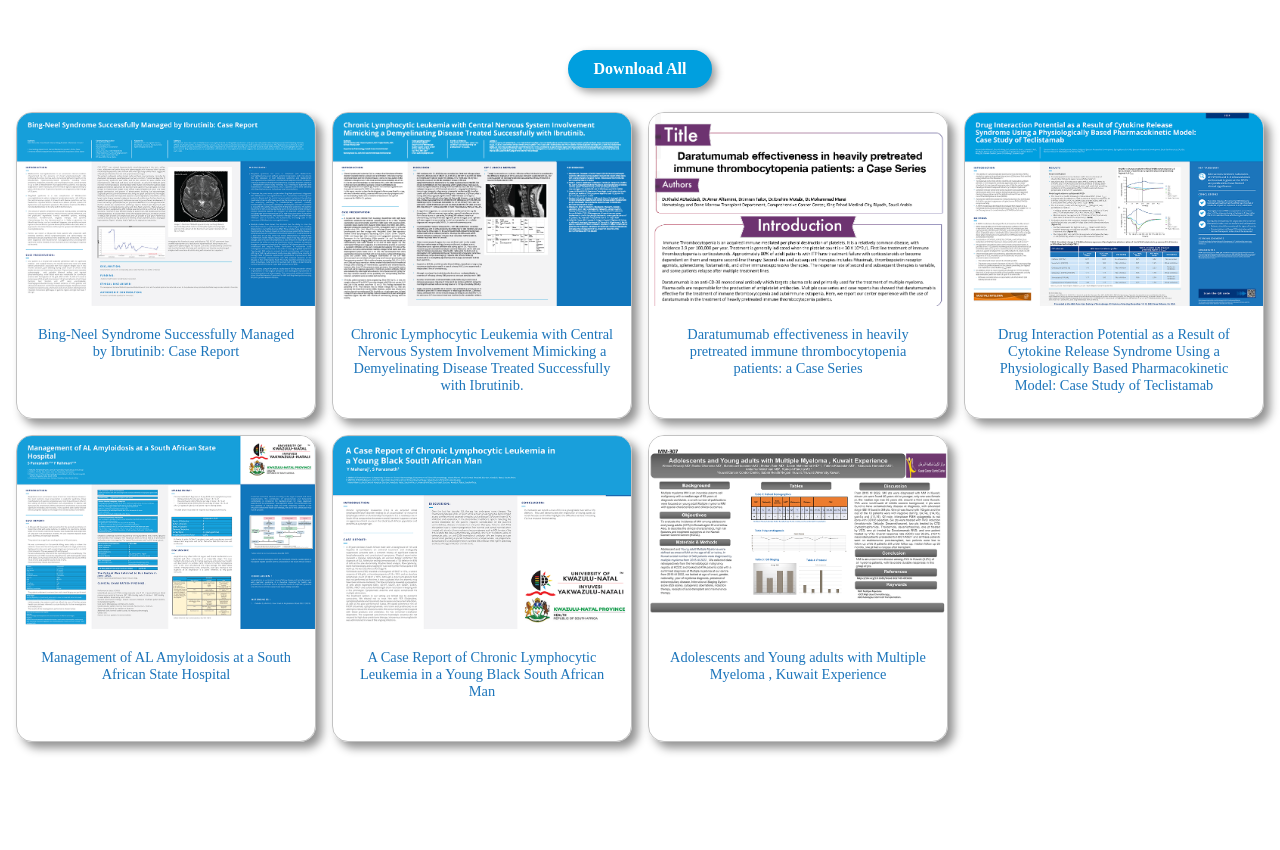
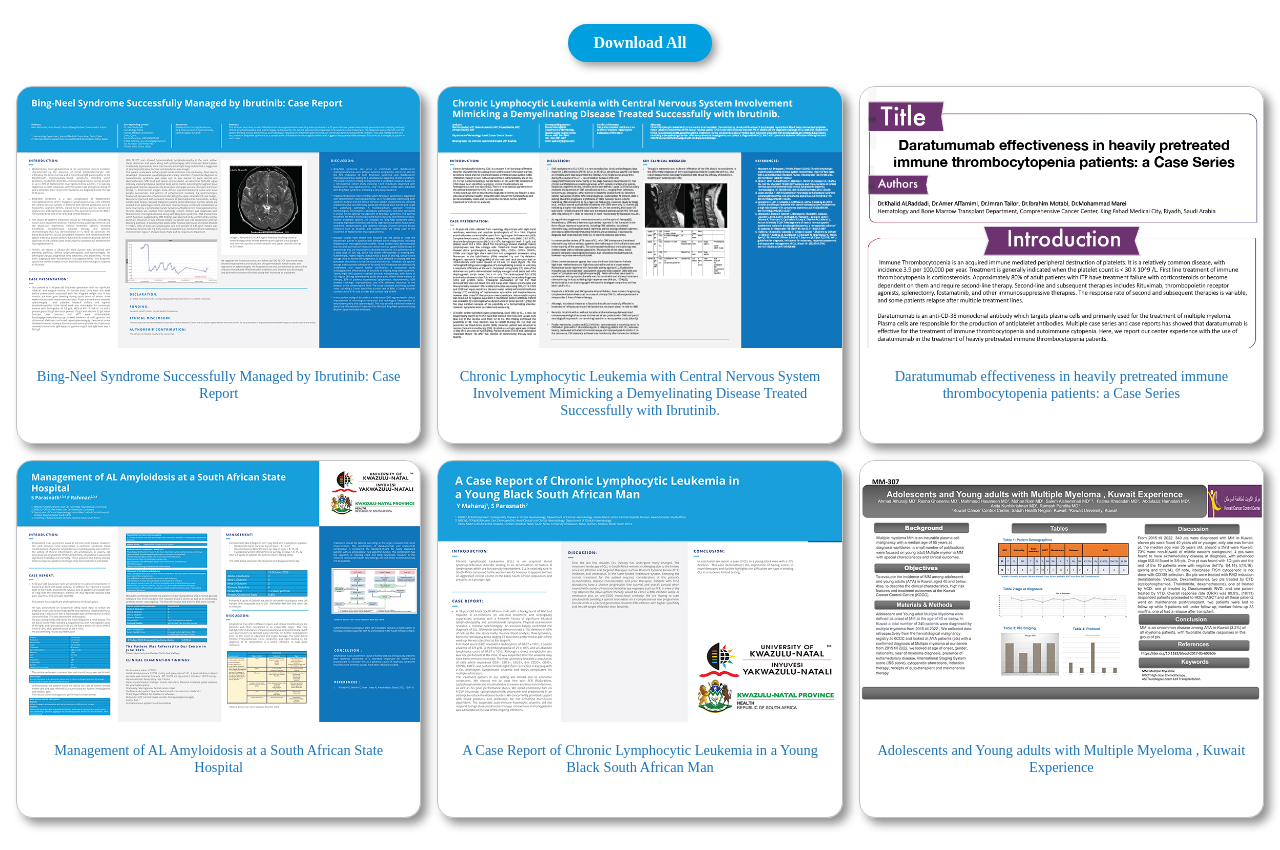
Before and after one commit to Hager75/hematology-summit-qr-code, a plain HTML site: page index.html in a window 1280 px wide. Before the commit the page ends 800 px from the top, so only its background shows below. Drawn offline with Linux system fonts and the light colour scheme.

Commit message:
deleted and removed poster template pdf

```diff
--- a/index.html
+++ b/index.html
@@ -85,27 +85,6 @@
             <div class="img-wrapper">
               <a
                 target="_blank"
-                href="Posters Template Janssen (1).pdf"
-                ><img
-                  src="images/poster-template.png"
-                  alt="poster-template"
-                  class="mw-full"
-              /></a>
-            </div>
-            <hr class="divider" />
-            <a
-              target="_blank"
-              href="Posters Template Janssen (1).pdf"
-              class="card-text"
-              >Drug Interaction Potential as a Result of Cytokine Release
-              Syndrome Using a Physiologically Based Pharmacokinetic Model: Case
-              Study of Teclistamab
-            </a>
-          </div>
-          <div class="card">
-            <div class="img-wrapper">
-              <a
-                target="_blank"
                 href="A CASE REPORT OF AL AMYLOIDOSIS Poster.pdf"
               >
                 <img
--- a/style.css
+++ b/style.css
@@ -12,7 +12,7 @@ body {
 }
 .grid {
   display: grid;
-  grid-template-columns: repeat(4, minmax(0, 1fr));
+  grid-template-columns: repeat(3, minmax(0, 1fr));
   grid-template-rows:repeat(2, minmax(0, 1fr));
   gap: 1rem;
   padding: 1rem;
```
Also changed, not shown: 8 other files.
